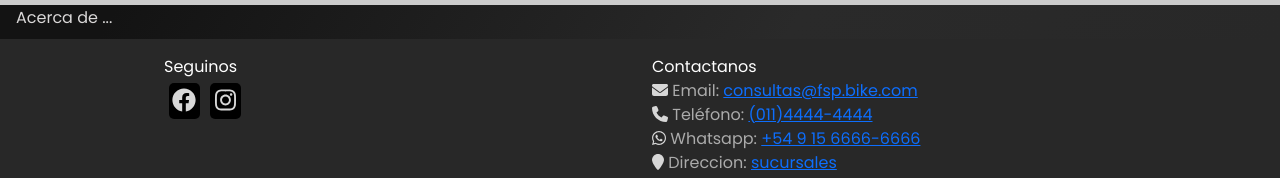
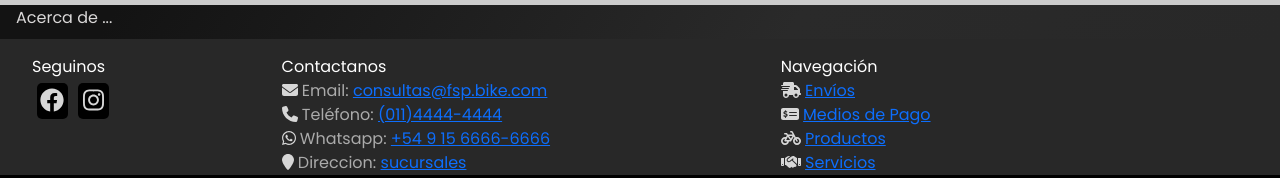
Before and after one commit to Ffa3240/TP-FSP-BIKE, a plain HTML site: page index.html in a window 1280 px wide. Shown: the part 1776-1954 px from the top of the page. Drawn offline with nearby package versions, Linux system fonts and the light colour scheme.

Commit message:
completar el footer con links - arreglo de posicionamiento de elementos

```diff
--- a/css/style-template.css
+++ b/css/style-template.css
@@ -251,12 +251,12 @@ footer {
 }
 
 .min-footer {
-  height: 10rem;
+  /*height: 10rem;*/
   display: flex;
   flex-direction: row;
   justify-content: space-around;
   background-color: rgb(40,40,40,1);
-  flex-wrap: wrap
+  /*flex-wrap: wrap*/
 }
 
 
@@ -264,7 +264,7 @@ footer {
     .col-left {
       width: 20%;
       color: white;
-      margin-left: 3rem;
+      margin-left: 2rem;
       margin-top: 1rem;
     }
         .redes {
```
